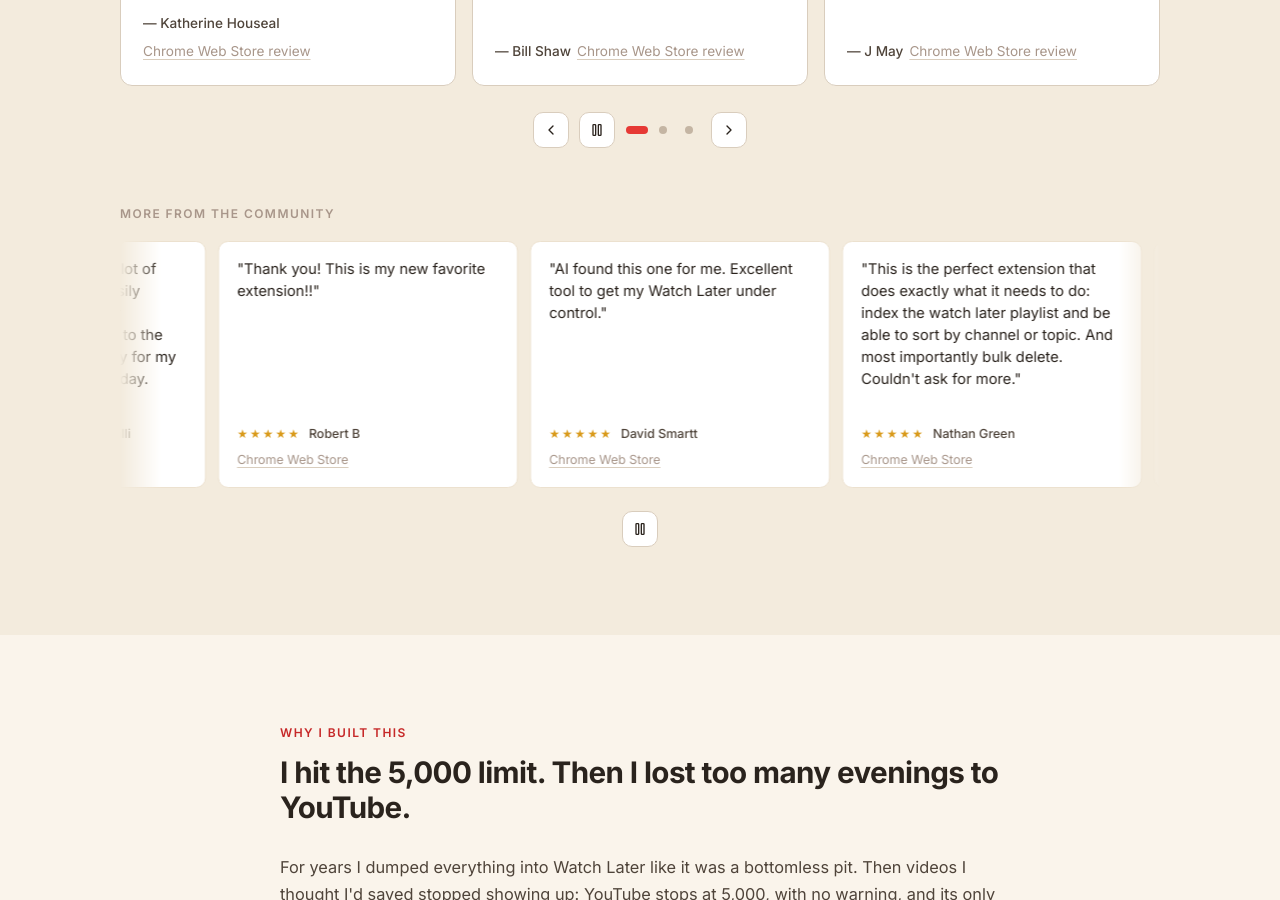
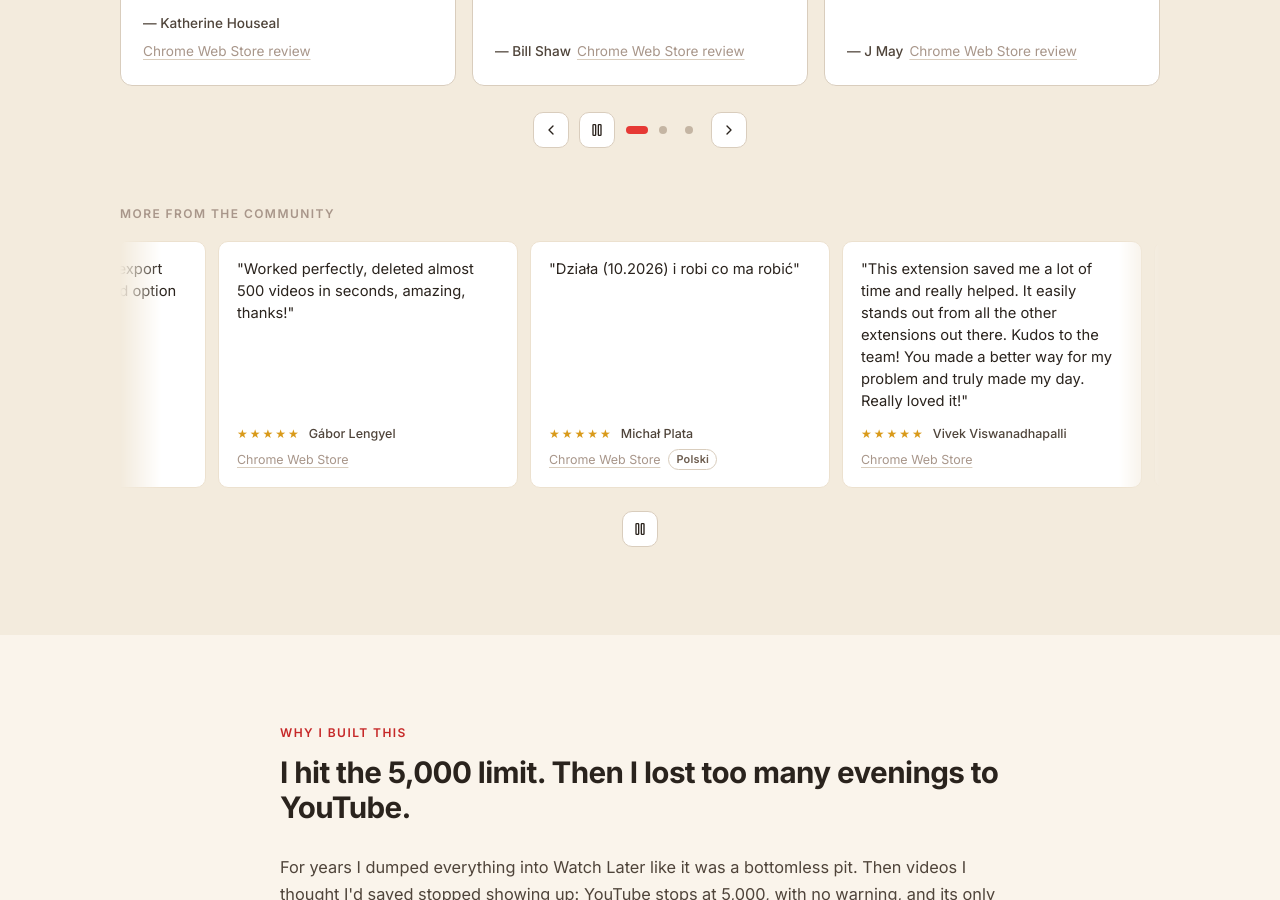
Before and after one commit to dominic-lam/tidywl-site, a Jekyll site: the page built from index.html, in a window 1280 px wide and 900 px high, scrolled down 2965 px. Built offline with Jekyll 4.4.1, drawn with Linux system fonts in a browser that asks for light colours.

Commit message:
chore: update CWS reviews (auto)

```diff
--- a/_data/cws-reviews.json
+++ b/_data/cws-reviews.json
@@ -1,4 +1,40 @@
 [
+  {
+    "id": "18228804-4ee0-4938-820e-c1569b95b2c1",
+    "author": "Subway Boss Ingo (Akki)",
+    "stars": 3,
+    "text": "made youtube restrict me",
+    "date": "2026-10-31",
+    "version": "2.7.2",
+    "lang": "en"
+  },
+  {
+    "id": "bdbb0a10-e233-44a2-b360-2aa5c4674ebd",
+    "author": "Nate River",
+    "stars": 4,
+    "text": "Really good especially the export options\nI understand the paid option but free is also good",
+    "date": "2026-10-29",
+    "version": "2.7.2",
+    "lang": "en"
+  },
+  {
+    "id": "1ae944d1-ad46-44ef-8aa0-21a28a564f24",
+    "author": "Gábor Lengyel",
+    "stars": 5,
+    "text": "Worked perfectly, deleted almost 500 videos in seconds, amazing, thanks!",
+    "date": "2026-10-26",
+    "version": "2.7.1",
+    "lang": "en"
+  },
+  {
+    "id": "a632157b-d463-4c4f-a97e-f674884f6811",
+    "author": "Michał Plata",
+    "stars": 5,
+    "text": "Działa  (10.2026) i robi co ma robić",
+    "date": "2026-10-26",
+    "version": "2.7.1",
+    "lang": "pl"
+  },
   {
     "id": "26e17412-89f4-466d-ba4c-c2bc4dfab2c8",
     "author": "Vivek Viswanadhapalli",
@@ -7,6 +43,15 @@
     "date": "2026-10-25",
     "version": "2.7.0",
     "lang": "en"
+  },
+  {
+    "id": "878c29d9-3633-4e3d-b0bc-ff7e5ba74b70",
+    "author": "하얀구름",
+    "stars": 5,
+    "text": "좋아요를 선택해서 한꺼번에 100개 200개씩 삭제가 가능함. good .",
+    "date": "2026-10-25",
+    "version": "2.7.1",
+    "lang": "ko"
   },
   {
     "id": "a5803e5a-aee7-4056-8036-702bb5a06f9a",
```
